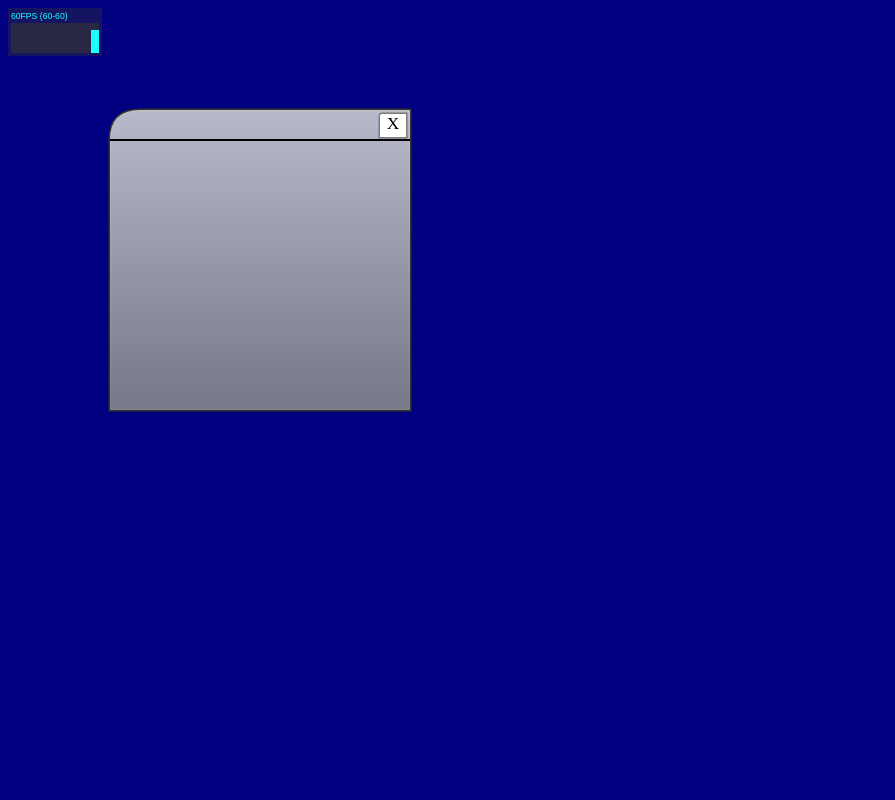
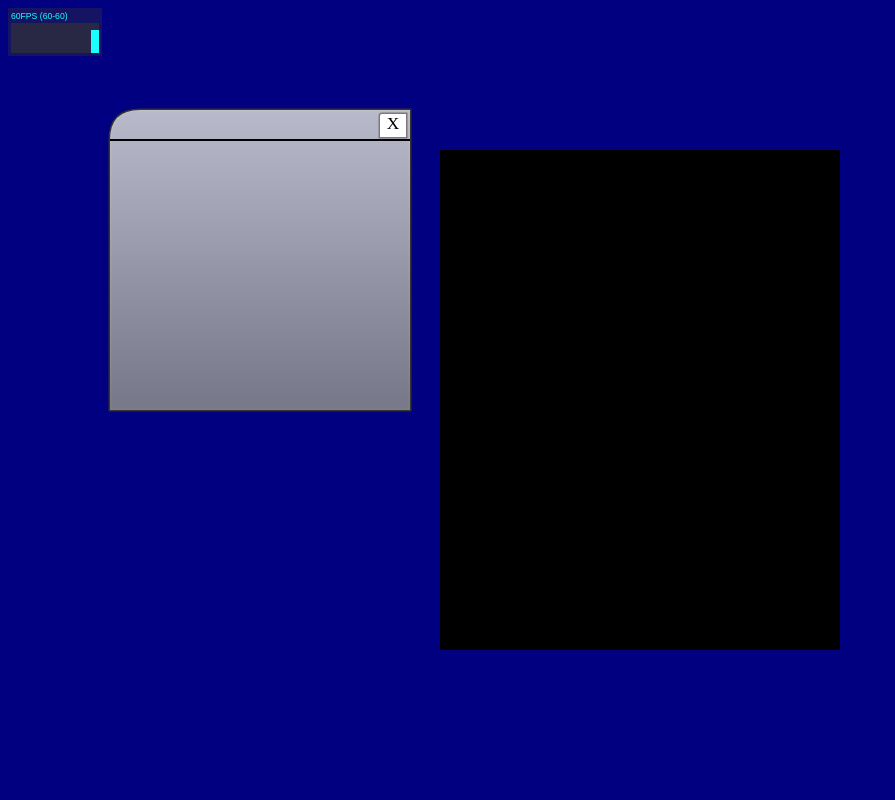
Before and after one commit to dested/Blockade, a plain HTML site: page Home.html in a window 1280 px wide. Shown: the whole page, without its empty margins (0-895 px from the left). Drawn offline with Linux system fonts and the light colour scheme.

Commit message:
more setup

```diff
--- a/client/javascript/Engine.js
+++ b/client/javascript/Engine.js
@@ -25,6 +25,7 @@ function Engine(gameLayer, uiLayer) {
 
     this.uiCanvasItem = $("#" + uiLayer);
     this.uiCanvas = document.getElementById(uiLayer).getContext("2d");
+
 
     this.canvasWidth = 0;
     this.canvasHeight = 0;
@@ -121,10 +122,15 @@ function Engine(gameLayer, uiLayer) {
         self.uiCanvasItem.attr("width", self.canvasWidth);
         self.uiCanvasItem.attr("height", self.canvasHeight);
 
+        this.gameCanvas.width = gameSize.w;
+        this.gameCanvas.height = gameSize.h;
+        this.uiCanvas.width = self.canvasWidth;
+        this.uiCanvas.height = self.canvasHeight;
+
         self.uiCanvas.goodWidth = self.canvasWidth;
         self.gameCanvas.goodWidth = gameSize.w;
 
-        var screenOffset = { x: _H.floor(self.canvasWidth / 4), y: _H.floor(self.canvasWidth / 4) };
+        var screenOffset = { x: _H.floor(self.canvasWidth / 2 - gameSize.w / 2), y: _H.floor(self.canvasHeight / 2 - gameSize.h/ 2) };
 
         self.gameCanvasItem.css("left", screenOffset.x + "px");
         self.gameCanvasItem.css("top", screenOffset.y + "px");
--- a/client/javascript/Manager.js
+++ b/client/javascript/Manager.js
@@ -1,26 +1,28 @@
 
 
 function Manager(mainCanvas, resize) {
+    var self = this;
+
     Engine.canvasWidth = $(window).width();
     Engine.canvasHeight = $(window).height();
     window.Manager = this;
-
     this.mainCanvas = mainCanvas;
-
     this.forceResize = resize;
-
     this.tickCount = 0;
     this.drawTickCount = 0;
 
 
+    self.gameBoard = new GameBoard();
 
-    var self = this; //internetexplorer doesnt take a this param in setinterval
+
     this.tick = function () {
         if (self.loading) return;
 
         self.tickCount++;
         try {
-            //main game tick
+            if (self.gameBoard) {
+                self.gameBoard.tick();
+            }
         }
         catch (exc) {
             var txt = "There was an error on this page.\n\n";
@@ -49,6 +51,10 @@ function Manager(mainCanvas, resize) {
 
         this.drawTickCount++;
 
+        if (self.gameBoard) {
+            self.gameBoard.draw(canvas);
+        }
+
         _H.restore(canvas);
 
     };
--- /dev/null
+++ b/implementation/GameBoard.js
@@ -0,0 +1,14 @@
+window.GameBoard = function () {
+    this.draw = function (canvas) {
+        canvas.save();
+
+        canvas.fillStyle = "black";
+        canvas.fillRect(0, 0, canvas.width, canvas.height);
+
+        canvas.restore();
+    };
+    this.tick = function () {
+
+
+    };
+}
```
Also changed, not shown: Home.html (+2 -0 lines), 1 other file.
